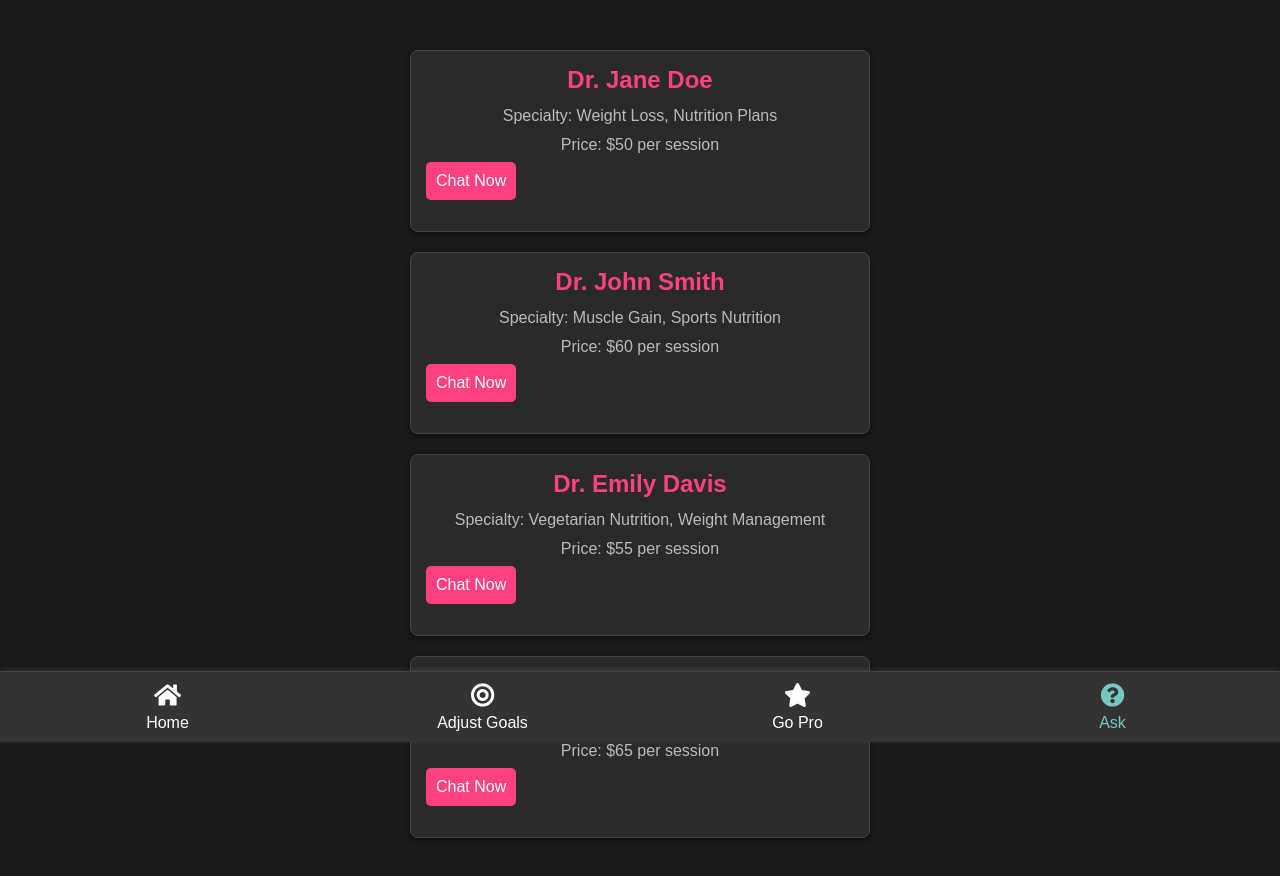
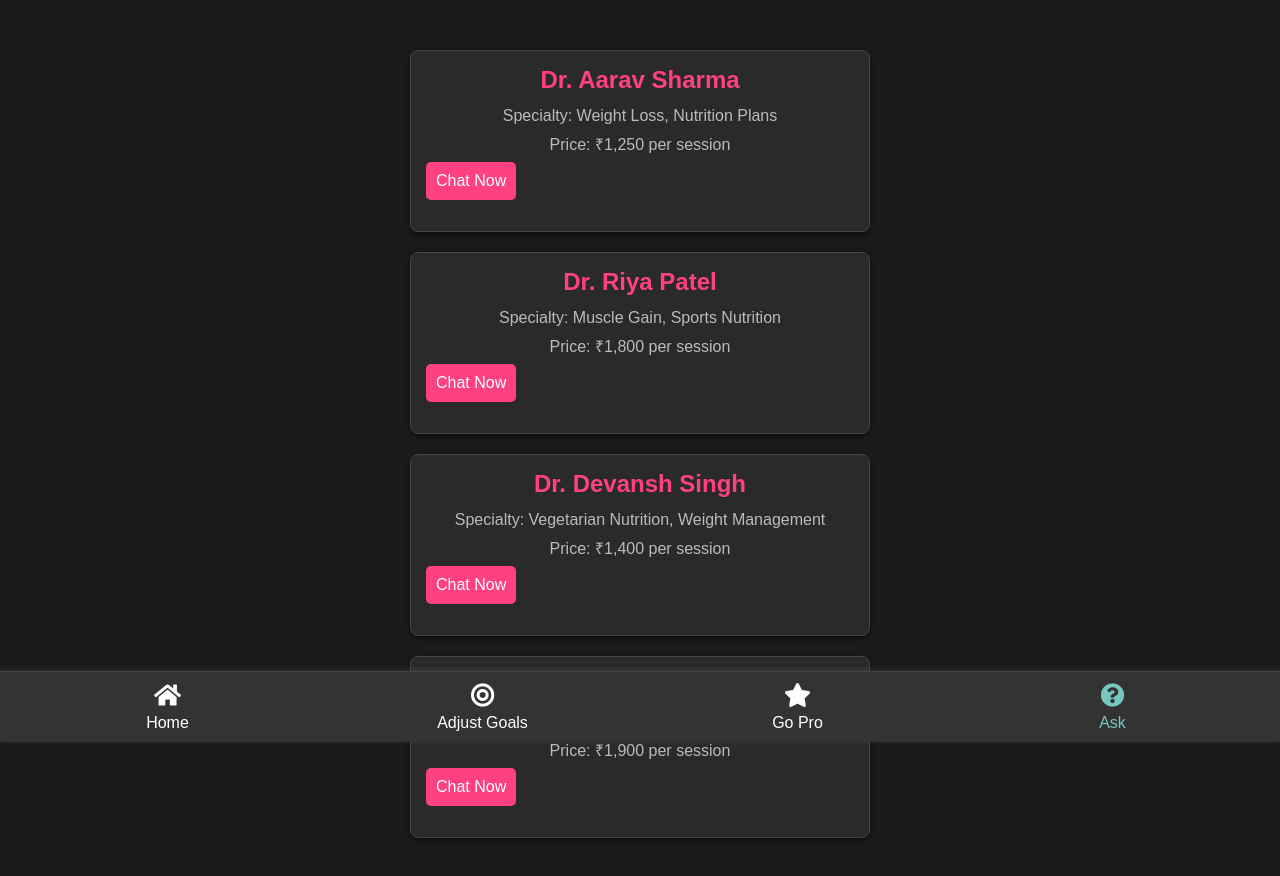
Before and after one commit to InsaneSoul207/GFG-Hackfest, a website: page ask.html in a window 1280 px wide. Shown: the part 58-934 px from the top of the page. Drawn offline with Linux system fonts and the light colour scheme.

Commit message:
just another commit hehe

```diff
--- a/ask.html
+++ b/ask.html
@@ -118,24 +118,24 @@
         // Sample data for dieticians (this would typically come from a server)
         const dieticians = [
             {
-                name: "Dr. Jane Doe",
+                name: "Dr. Aarav Sharma",
                 specialty: "Weight Loss, Nutrition Plans",
-                price: "$50 per session"
+                price: "₹1,250 per session"
             },
             {
-                name: "Dr. John Smith",
+                name: "Dr. Riya Patel",
                 specialty: "Muscle Gain, Sports Nutrition",
-                price: "$60 per session"
+                price: "₹1,800 per session"
             },
             {
-                name: "Dr. Emily Davis",
+                name: "Dr. Devansh Singh",
                 specialty: "Vegetarian Nutrition, Weight Management",
-                price: "$55 per session"
+                price: "₹1,400 per session"
             },
             {
-                name: "Dr. Michael Brown",
+                name: "Dr. Siddharth Rao",
                 specialty: "Keto Diet, Meal Plans",
-                price: "$65 per session"
+                price: "₹1,900 per session"
             }
         ];
 
```
